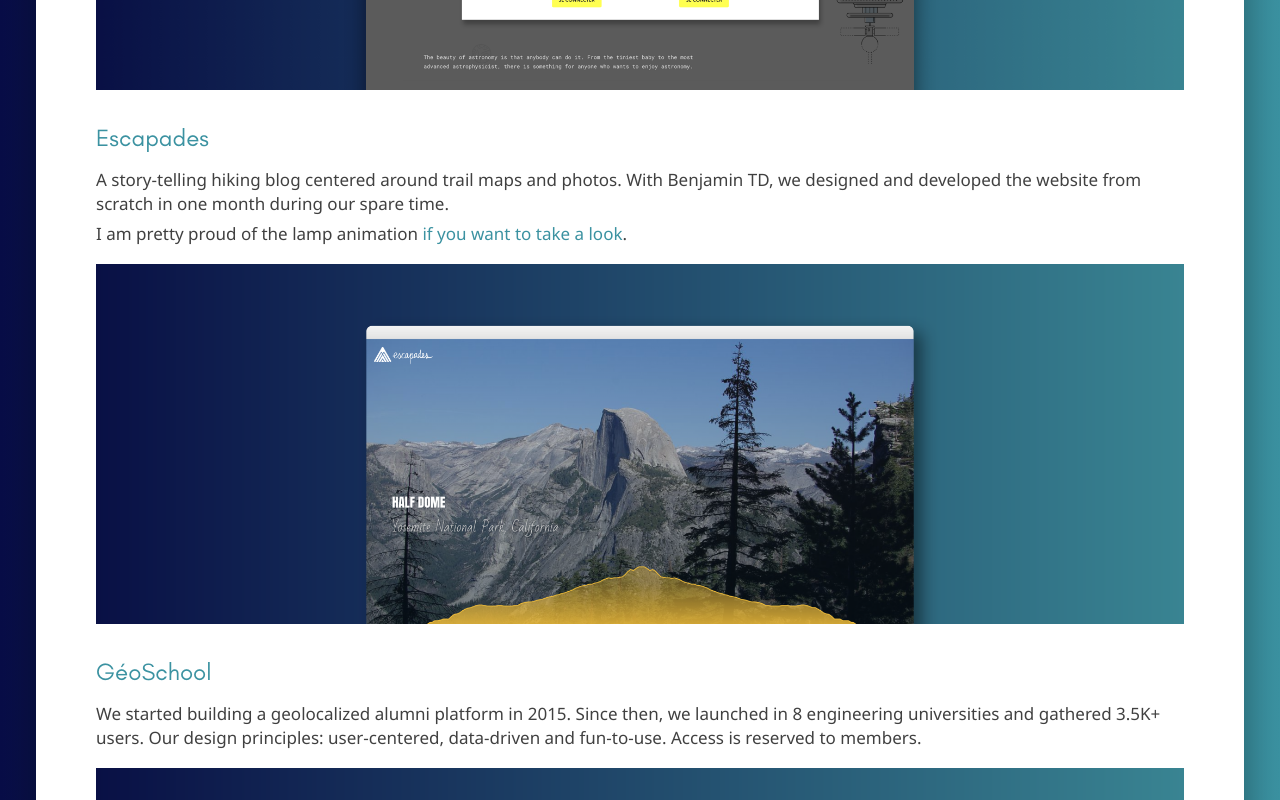
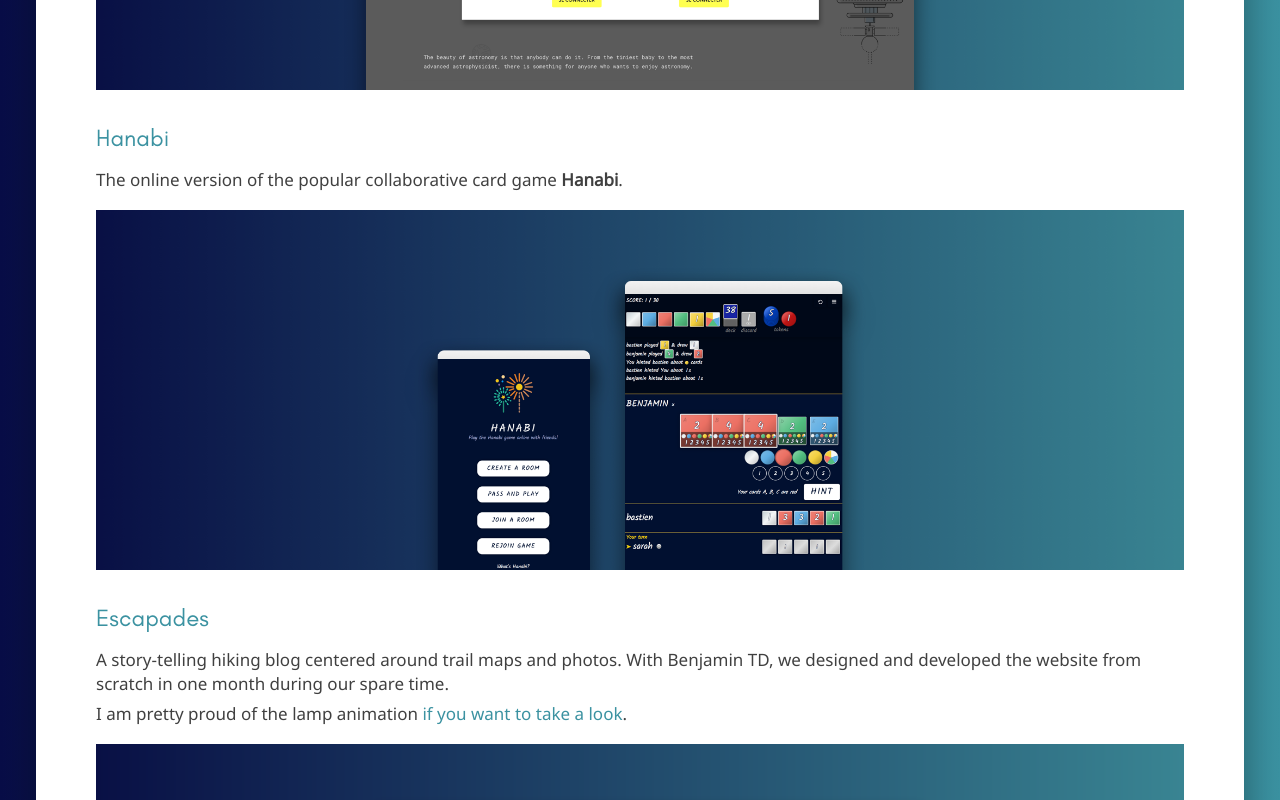
Before and after one commit to sarahmamy/sarahmamy.github.io, a React (Create React App) app: page / in a window 1280 px wide. Shown: the part 880-1680 px from the top of the page. Built offline with nearby package versions, Linux system fonts and the light colour scheme.

Commit message:
Add Hanabi Section

```diff
--- a/src/App.js
+++ b/src/App.js
@@ -9,11 +9,25 @@ import emailIcon from './assets/email.svg';
 import escapades from './assets/escapades-screenshot.png';
 import geoponts from './assets/geoponts-screenshot.png';
 import comet from './assets/comet-screenshot.png';
+import hanabi from './assets/hanabi-screenshot.png';
 import rebecca from './assets/img/rebecca.png';
 import shainblum from './assets/img/shainblum.png';
 import saporito from './assets/img/saporito.png';
 
-
+const Section = ({title, url, imgSrc, children}) => {
+  return (
+    <div>
+      <h3 className='pt36'>
+        <a href={url} target='_blank' rel='noopener noreferrer'>{title}</a>
+      </h3>
+      <div className='py18'>
+        {children}
+      </div>
+      <a href={url}>
+        <img className='w-full h120 h360-mm' alt={title} draggable={false} style={{objectFit: 'cover'}} src={imgSrc} />
+      </a>
+    </div>)
+}
 
 class App extends Component {
   render() {
@@ -38,43 +52,35 @@ class App extends Component {
           <h2 className='pt60'>
             Projects
           </h2>
-          <h3 className='pt36'>
-            <a href='https://app.comet.co' target='_blank' rel='noopener noreferrer'>Comet</a>
-          </h3>
-          <p className='pt18'>
-            I currently work there.
-          </p>
-          <p className='pt6 pb18'>
+
+          <Section title="Comet" url="https://app.comet.co" imgSrc={comet}>
+            <p>I currently work there.</p>
+            <p className="pt6">
               We’re building a dazzling marketplace to match Tech & Data freelancers with companies looking for talents.
             </p>
-          <a href='https://app.comet.co'>
-            <img className='w-full h120 h360-mm' alt='escapades' draggable={false} style={{objectFit: 'cover'}} src={comet} />
-          </a>
-          <h3 className='pt36'>
-            <a href='https://www.escapades.voyage' target='_blank' rel='noopener noreferrer'>Escapades</a>
-          </h3>
-          <p className='pt18'>
+          </Section>
+
+          <Section title="Hanabi" url="https://hanabi.cards" imgSrc={hanabi}>
+            The online version of the popular collaborative card game <strong>Hanabi</strong>.
+          </Section>
+
+          <Section title="Escapades" url="https://www.escapades.voyage" imgSrc={escapades}>
+            <p>
               A story-telling hiking blog centered around trail maps and photos.
               With Benjamin TD, we designed and developed the website from scratch in one month during our spare time.
             </p>
-          <p className='pt6 pb18'>
+            <p className='pt6'>
               I am pretty proud of the lamp animation{' '}
               <a href='https://www.escapades.voyage' target='_blank' rel='noopener noreferrer'>if you want to take a look</a>.
             </p>
-          <a href='https://www.escapades.voyage'>
-            <img className='w-full h120 h360-mm' alt='escapades' draggable={false} style={{objectFit: 'cover'}} src={escapades} />
-          </a>
-          <h3 className='pt36'>
-            <a href='https://www.geoschool.fr' target='_blank' rel='noopener noreferrer'>GéoSchool</a>
-          </h3>
-          <p className='py18'>
+          </Section>
+
+          <Section title="GéoSchool" url="https://www.geoschool.fr" imgSrc={geoponts}>
             We started building a geolocalized alumni platform in 2015.
             Since then, we launched in 8 engineering universities and gathered 3.5K+ users.
             Our design principles: user-centered, data-driven and fun-to-use. Access is reserved to members.
-          </p>
-          <a href='https://geoponts.enpc.fr'>
-            <img className='w-full h120 h360-mm' alt='geoponts' style={{objectFit: 'cover'}} src={geoponts} />
-          </a>
+          </Section>
+
 
           <h2 className='pt60'>
             Hobbies
```
Also changed, not shown: src/assets/hanabi-screenshot.png (added). Lines whose indentation alone changed are shown as unchanged.
